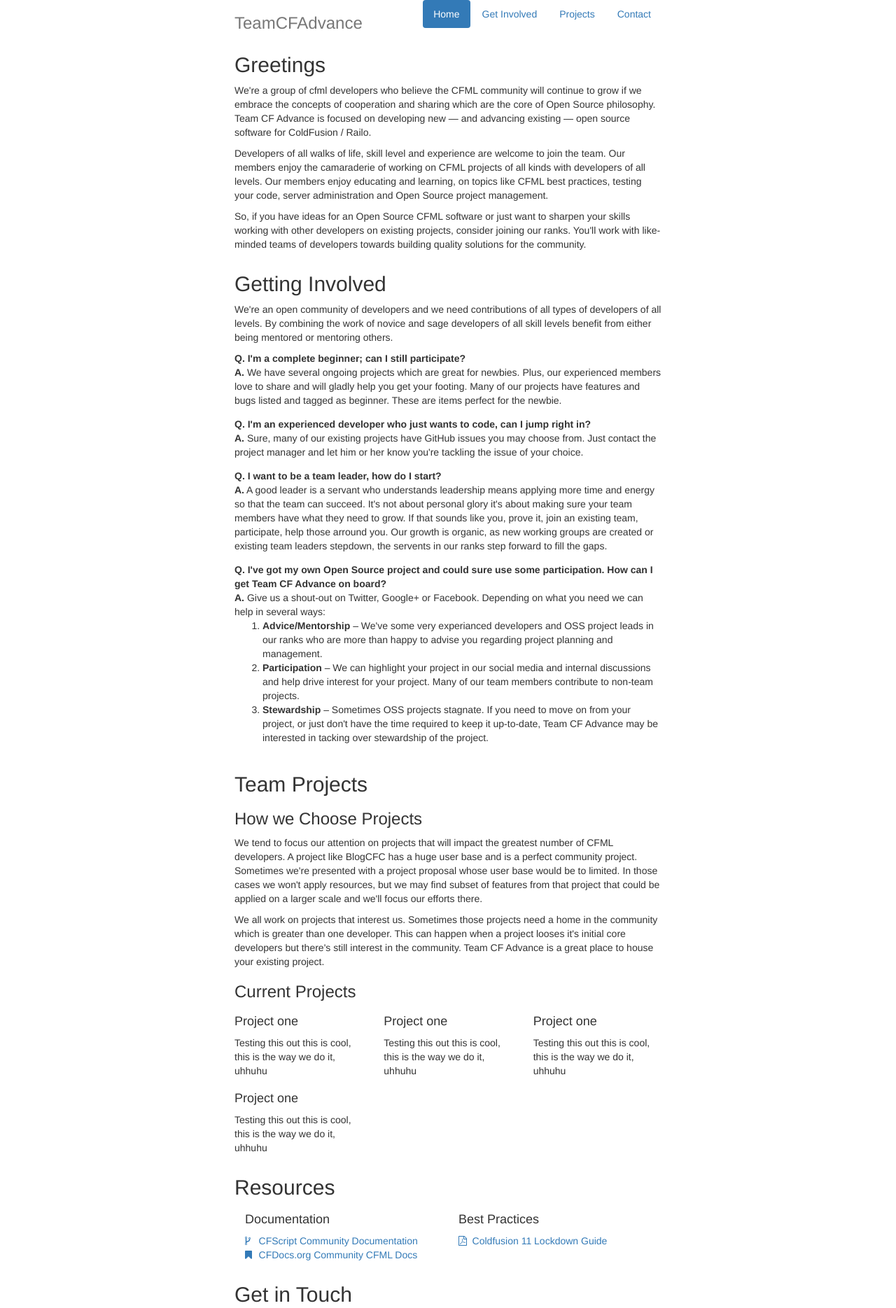
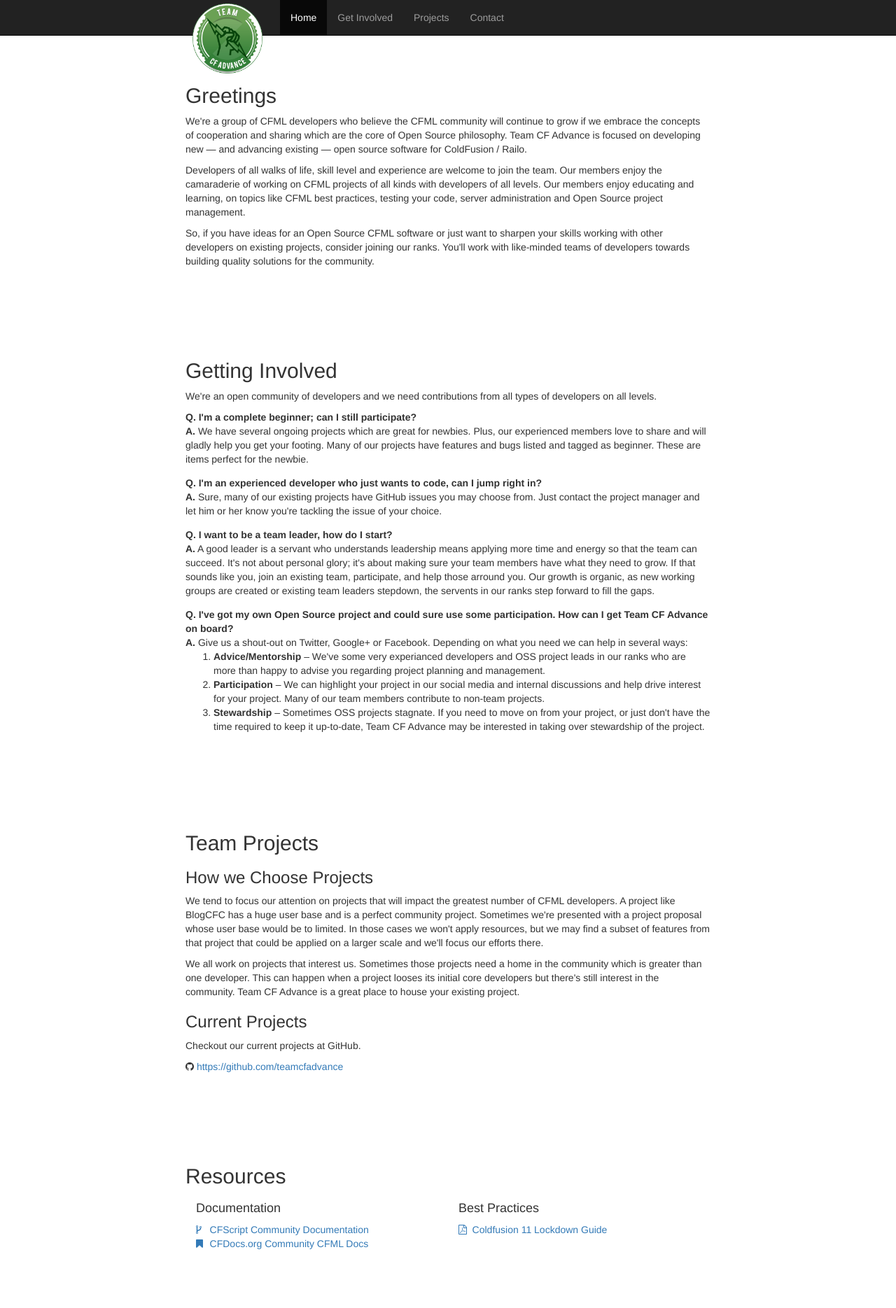
Before and after one commit to teamcfadvance/website, a website: page app/index.html in a window 1280 px wide. Shown: the top 1869 px of the page at 70% size. Drawn offline with nearby package versions, Linux system fonts and the light colour scheme; files that its build step writes are made by us from their sources.

Commit message:
Lots of updates to content and layout.

```diff
--- a/app/index.html
+++ b/app/index.html
@@ -19,34 +19,51 @@
         <!--[if lt IE 10]>
             <p class="browsehappy">You are using an <strong>outdated</strong> browser. Please <a href="http://browsehappy.com/">upgrade your browser</a> to improve your experience.</p>
         <![endif]-->
+        <nav class="navbar navbar-default navbar-fixed-top navbar-inverse" role="navigation">
+          <div class="container">
+            <div class="col-xs-12 col-md-8 col-md-offset-2">
+                <!-- Brand and toggle get grouped for better mobile display -->
+                <div class="navbar-header">
+                  <button type="button" class="navbar-toggle collapsed" data-toggle="collapse" data-target="#bs-example-navbar-collapse-1">
+                    <span class="sr-only">Toggle navigation</span>
+                    <span class="icon-bar"></span>
+                    <span class="icon-bar"></span>
+                    <span class="icon-bar"></span>
+                  </button>
+                  <a class="navbar-brand visible-xs" href="#">TeamCFAdvance</a>
+                  <a class="navbar-brand navbar-brand-logo hidden-xs" href="#">
+                    <img src="images/tcfa_retro_green_trans.png">
+                  </a>
+                </div>
 
-        <div class="container-fluid">
-
-            <div id="home" class="row">
-                <div class="col-lg-6 col-lg-offset-3 header">
-                    <ul class="nav nav-pills pull-right">
+                <!-- Collect the nav links, forms, and other content for toggling -->
+                <div class="collapse navbar-collapse" id="bs-example-navbar-collapse-1">
+                  <ul class="nav navbar-nav">
                     <li class="active"><a href="#">Home</a></li>
                     <li><a href="#get-involved">Get Involved</a></li>
                     <li><a href="#projects">Projects</a></li>
                     <li><a href="#contact">Contact</a></li>
                   </ul>
-                    <h3 class="text-muted">TeamCFAdvance</h3>
+
+                </div><!-- /.navbar-collapse -->
             </div>
-            </div>
+          </div><!-- /.container-fluid -->
+        </nav>
+        <div class="container">
 
             <div id="home" class="row">
-                <div class="col-lg-6 col-lg-offset-3">
+                <div class="col-xs-10 col-xs-offset-1 col-md-8 col-md-offset-2">
                     <h2>Greetings</h2>
-                    <p>We're a group of cfml developers who believe the CFML community will continue to grow if we embrace the concepts of cooperation and sharing which are the core of Open Source philosophy. Team CF Advance is focused on developing new &mdash; and advancing existing &mdash; open source software for ColdFusion / Railo.</p>
+                    <p>We're a group of CFML developers who believe the CFML community will continue to grow if we embrace the concepts of cooperation and sharing which are the core of Open Source philosophy. Team CF Advance is focused on developing new &mdash; and advancing existing &mdash; open source software for ColdFusion / Railo.</p>
                     <p>Developers of all walks of life, skill level and experience are welcome to join the team. Our members enjoy the camaraderie of working on CFML projects of all kinds with developers of all levels. Our members enjoy educating and learning, on topics like CFML best practices, testing your code, server administration and Open Source project management.</p>
                     <p>So, if you have ideas for an Open Source CFML software or just want to sharpen your skills working with other developers on existing projects, consider joining our ranks. You'll work with like-minded teams of developers towards building quality solutions for the community.</p>
                 </div>
             </div>
 
             <div id="get-involved" class="row">
-                <div class="col-lg-6 col-lg-offset-3">
+                <div class="col-xs-10 col-xs-offset-1 col-md-8 col-md-offset-2">
                     <h2>Getting Involved</h2>
-                    <p>We're an open community of developers and we need contributions of all types of developers of all levels. By combining the work of novice and sage developers of all skill levels benefit from either being mentored or mentoring others.</p>
+                    <p>We're an open community of developers and we need contributions from all types of developers on all levels.</p>
                     <dl>
                         <dt><strong>Q.</strong> I'm a complete beginner; can I still participate?</dt>
                         <dd><strong>A.</strong> We have several ongoing projects which are great for newbies. Plus, our experienced members love to share and will gladly help you get your footing. Many of our projects have features and bugs listed and tagged as beginner. These are items perfect for the newbie.</dd>
@@ -55,49 +72,33 @@
                         <dd><strong>A.</strong> Sure, many of our existing projects have GitHub issues you may choose from. Just contact the project manager and let him or her know you're tackling the issue of your choice.</dd>
 
                         <dt><strong>Q.</strong> I want to be a team leader, how do I start?</dt>
-                        <dd><strong>A.</strong> A good leader is a servant who understands leadership means applying more time and energy so that the team can succeed. It's not about personal glory it's about making sure your team members have what they need to grow. If that sounds like you, prove it, join an existing team, participate, help those arround you. Our growth is organic, as new working groups are created or existing team leaders stepdown, the servents in our ranks step forward to fill the gaps.</dd>
+                        <dd><strong>A.</strong> A good leader is a servant who understands leadership means applying more time and energy so that the team can succeed. It's not about personal glory; it's about making sure your team members have what they need to grow. If that sounds like you, join an existing team, participate, and help those arround you. Our growth is organic, as new working groups are created or existing team leaders stepdown, the servents in our ranks step forward to fill the gaps.</dd>
 
                         <dt><strong>Q.</strong> I've got my own Open Source project and could sure use some participation. How can I get Team CF Advance on board?</dt>
                         <dd><strong>A.</strong> Give us a shout-out on Twitter, Google+ or Facebook. Depending on what you need we can help in several ways:
                             <ol>
                                 <li><strong>Advice/Mentorship</strong> &ndash; We've some very experianced developers and OSS project leads in our ranks who are more than happy to advise you regarding project planning and management.</li>
                                 <li><strong>Participation</strong> &ndash; We can highlight your project in our social media and internal discussions and help drive interest for your project. Many of our team members contribute to non-team projects.</li>
-                                <li><strong>Stewardship</strong> &ndash; Sometimes OSS projects stagnate. If you need to move on from your project, or just don't have the time required to keep it up-to-date, Team CF Advance may be interested in tacking over stewardship of the project.</li>
+                                <li><strong>Stewardship</strong> &ndash; Sometimes OSS projects stagnate. If you need to move on from your project, or just don't have the time required to keep it up-to-date, Team CF Advance may be interested in taking over stewardship of the project.</li>
                             </ol>
                         </dd>
                 </div>
             </div>
 
             <div id="projects" class="row">
-                <div class="col-lg-6 col-lg-offset-3">
+                <div class="col-xs-10 col-xs-offset-1 col-md-8 col-md-offset-2">
                     <h2>Team Projects</h2>
                     <h3>How we Choose Projects</h3>
-                    <p>We tend to focus our attention on projects that will impact the greatest number of CFML developers. A project like BlogCFC has a huge user base and is a perfect community project. Sometimes we're presented with a project proposal whose user base would be to limited. In those cases we won't apply resources, but we may find subset of features from that project that could be applied on a larger scale and we'll focus our efforts there.</p>
-                    <p>We all work on projects that interest us. Sometimes those projects need a home in the community which is greater than one developer. This can happen when a project looses it's initial core developers but there's still interest in the community. Team CF Advance is a great place to house your existing project.</p>
+                    <p>We tend to focus our attention on projects that will impact the greatest number of CFML developers. A project like BlogCFC has a huge user base and is a perfect community project. Sometimes we're presented with a project proposal whose user base would be to limited. In those cases we won't apply resources, but we may find a subset of features from that project that could be applied on a larger scale and we'll focus our efforts there.</p>
+                    <p>We all work on projects that interest us. Sometimes those projects need a home in the community which is greater than one developer. This can happen when a project looses its initial core developers but there's still interest in the community. Team CF Advance is a great place to house your existing project.</p>
                     <h3>Current Projects</h3>
-                    <div class="row">
-                        <div class="col-lg-4">
-                            <h4>Project one</h4>
-                            <p>Testing this out this is cool, this is the way we do it, uhhuhu</p>
-                        </div>
-                        <div class="col-lg-4">
-                            <h4>Project one</h4>
-                            <p>Testing this out this is cool, this is the way we do it, uhhuhu</p>
-                        </div>
-                        <div class="col-lg-4">
-                            <h4>Project one</h4>
-                            <p>Testing this out this is cool, this is the way we do it, uhhuhu</p>
-                        </div>
-                        <div class="col-lg-4">
-                            <h4>Project one</h4>
-                            <p>Testing this out this is cool, this is the way we do it, uhhuhu</p>
-                        </div>
-                    </div>
+                    <p>Checkout our current projects at GitHub.</p>
+                    <p><i class="fa fa-github"></i> <a href="https://github.com/teamcfadvance">https://github.com/teamcfadvance</a></p>
                 </div>
             </div>
 
             <div id="resources" class="row">
-                <div class="col-lg-6 col-lg-offset-3">
+                <div class="col-xs-10 col-xs-offset-1 col-md-8 col-md-offset-2">
                     <h2>Resources</h2>
                     <div class="col-lg-6">
                         <h4>Documentation</h4>
@@ -116,11 +117,11 @@
             </div>
 
             <div id="contact" class="row">
-                <div class="col-lg-6 col-lg-offset-3">
-                    <h2>Get in Touch</h2>
+                <div class="col-xs-10 col-xs-offset-1 col-md-8 col-md-offset-2">
+                    <h2>Keep in Touch</h2>
                     <div class="row">
                         <div class="col-lg-6">
-                            <p>Not sure where to begin? Have a project you'd like us to take-over or start? Any other questions we haven't addressed? Hit us up on your favorite social media outlet.</p>
+                            <p>Not sure where to begin? Have a project you'd like us to take over or start? Any other questions we haven't addressed? Hit us up on your favorite social media outlet.</p>
                         </div>
                         <div class="col-lg-3">
                             <h4>Social</h4>
@@ -144,7 +145,7 @@
             </div>
 
             <div class="footer row">
-                <div class="col-lg-6 col-lg-offset-3">
+                <div class="col-xs-10 col-xs-offset-1 col-md-8 col-md-offset-2">
                     <p>
                         <span class="fa fa-copyright"></span> Team CF Advance.<br>
                         <small>Coldfusion is a trademark of Adobe Systems Incorporated. Railo is a trademark of Railo Technologies GmbH.</small>
@@ -154,14 +155,13 @@
 
         </div>
 
-        <!-- Google Analytics: change UA-XXXXX-X to be your site's ID. -->
         <script>
             (function(b,o,i,l,e,r){b.GoogleAnalyticsObject=l;b[l]||(b[l]=
             function(){(b[l].q=b[l].q||[]).push(arguments)});b[l].l=+new Date;
             e=o.createElement(i);r=o.getElementsByTagName(i)[0];
             e.src='//www.google-analytics.com/analytics.js';
             r.parentNode.insertBefore(e,r)}(window,document,'script','ga'));
-            ga('create','UA-XXXXX-X');ga('send','pageview');
+            ga('create','UA-55797913-1');ga('send','pageview');
         </script>
 
         <!-- build:js scripts/vendor.js -->
--- a/app/scripts/main.js
+++ b/app/scripts/main.js
@@ -1 +1,2 @@
-console.log('\'Allo \'Allo!');
+console.log('Greetings fellow traveler!');
+console.log('Fork me at: https://github.com/teamcfadvance/website');
--- a/app/styles/main.scss
+++ b/app/styles/main.scss
@@ -3,6 +3,25 @@
     background: #ccc;
     color: #000;
     padding: 0.2em 0;
+}
+
+.container {
+    > .row {
+        padding-top:100px;
+    }
+}
+
+nav {
+    .navbar-brand-logo {
+        display:inline-block;
+        width:140px;
+        img {
+            display:block;
+            position:absolute;
+            max-width:100px;
+            margin-top:-10px;
+        }
+    }
 }
 
 #get-involved {
@@ -20,7 +39,7 @@
     font-size: 1.2em;
 }
 
-.footer {
+.footer > div {
     border-top: 1px solid lightgray;
     padding-top: 1em;
     margin-top: 1em;
```
Also changed, not shown: app/images/tcfa_retro_green_trans.png (added), app/styles/main.css, dist/images/tcfa_retro_green_trans.png (added), dist/index.html, dist/scripts/main.js, dist/styles/main.css, 1 other file. Lines whose indentation alone changed are shown as unchanged.
